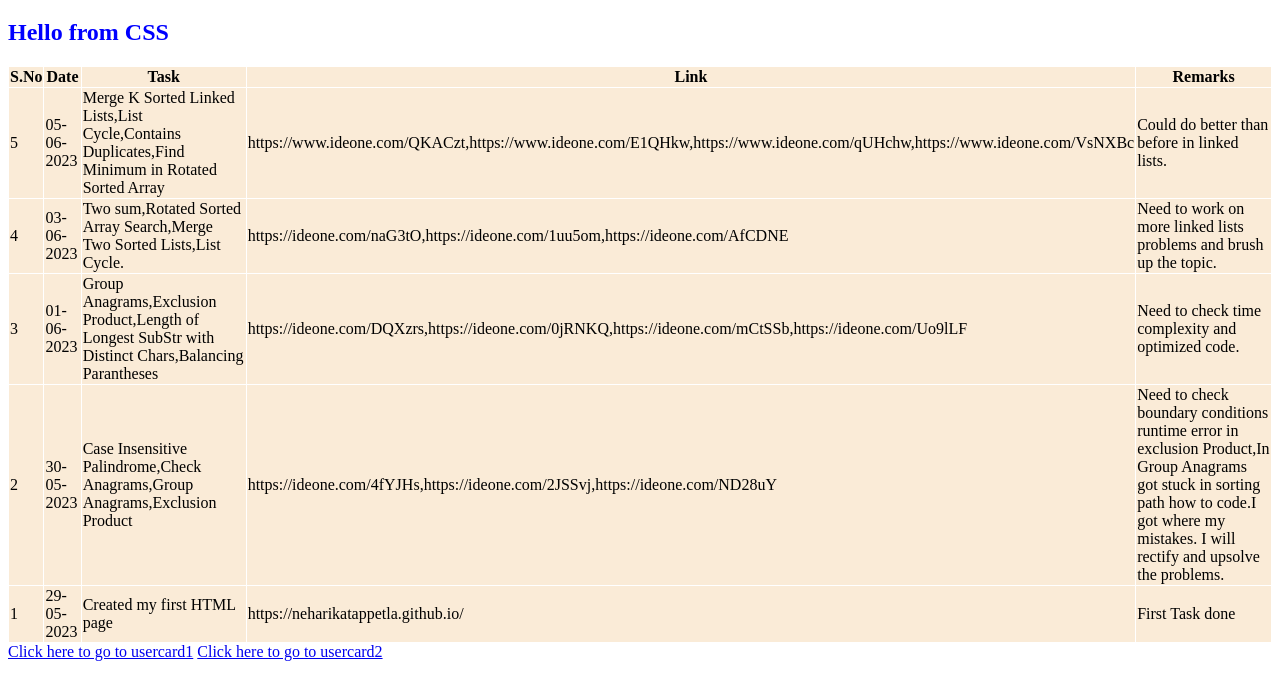
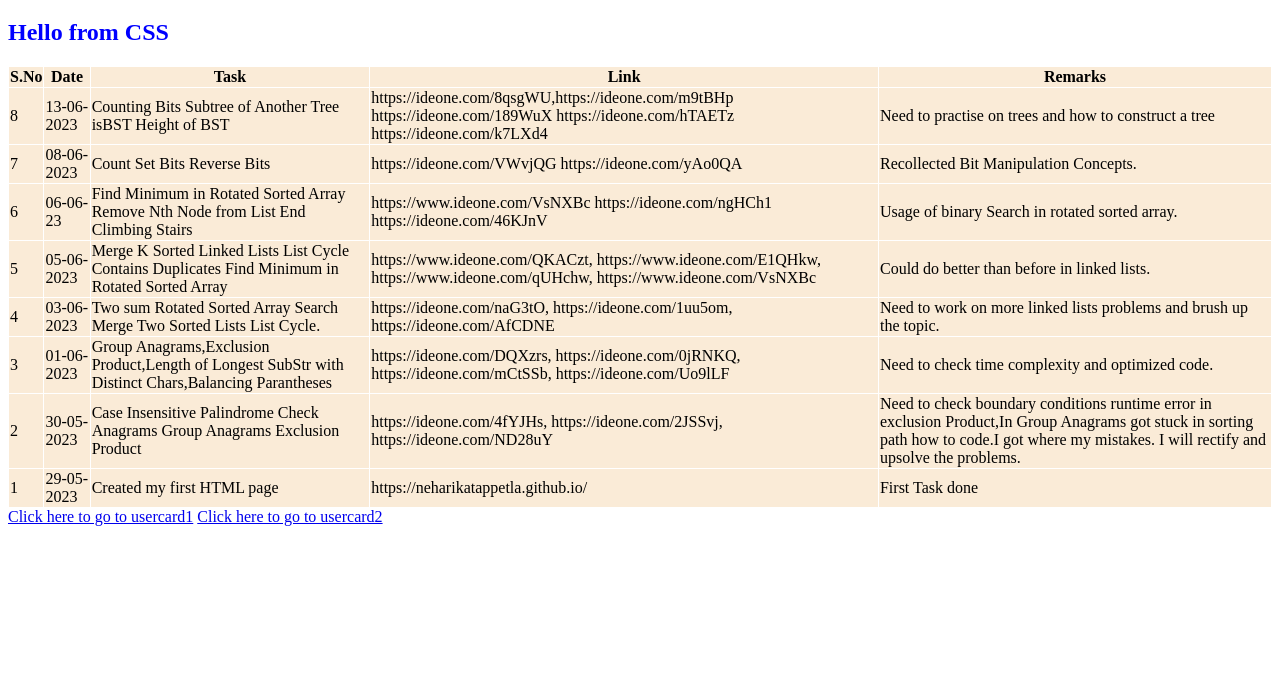
Before and after one commit to neharikatappetla/neharikatappetla.github.io, a plain HTML site: page index.html in a window 1280 px wide. Shown: the part 61-760 px from the top of the page. Drawn offline with Linux system fonts and the light colour scheme.

Commit message:
daily_progress

```diff
--- a/index.html
+++ b/index.html
@@ -20,31 +20,92 @@
             <th>Remarks</th>
         </tr>
         <tr>
+            <td>8</td>
+            <td>13-06-2023</td>
+            <td>Counting Bits
+                Subtree of Another Tree
+                isBST
+                Height of BST
+            </td>
+            <td>https://ideone.com/8qsgWU,https://ideone.com/m9tBHp
+                https://ideone.com/189WuX
+                https://ideone.com/hTAETz
+                https://ideone.com/k7LXd4
+            </td>
+            <td>Need to practise on trees and how to construct a tree</td>
+        </tr>
+        <tr>
+            <td>7</td>
+            <td>08-06-2023</td>
+            <td>Count Set Bits
+                Reverse Bits
+            </td>
+            <td>
+                https://ideone.com/VWvjQG
+                https://ideone.com/yAo0QA
+            </td>
+            <td>
+                Recollected Bit Manipulation Concepts.
+            </td>
+        </tr>
+        <tr>
+            <td>6</td>
+            <td>06-06-23</td>
+            <td>Find Minimum in Rotated Sorted Array
+                Remove Nth Node from List End
+                Climbing Stairs
+            </td>
+            <td>https://www.ideone.com/VsNXBc
+                https://ideone.com/ngHCh1
+                https://ideone.com/46KJnV
+            </td>
+            <td>Usage of binary Search in rotated sorted array.</td>
+        </tr>
+        <tr>
             <td>5</td>
             <td>05-06-2023</td>
-            <td>Merge K Sorted Linked Lists,List Cycle,Contains Duplicates,Find Minimum in Rotated Sorted Array</td>
-            <td>https://www.ideone.com/QKACzt,https://www.ideone.com/E1QHkw,https://www.ideone.com/qUHchw,https://www.ideone.com/VsNXBc</td>
+            <td>Merge K Sorted Linked Lists
+                List Cycle
+                Contains Duplicates
+                Find Minimum in Rotated Sorted Array</td>
+            <td>https://www.ideone.com/QKACzt,
+                https://www.ideone.com/E1QHkw,
+                https://www.ideone.com/qUHchw,
+                https://www.ideone.com/VsNXBc</td>
             <td>Could do better than before in linked lists.</td>
         </tr>
         <tr>
             <td>4</td>
             <td>03-06-2023</td>
-            <td>Two sum,Rotated Sorted Array Search,Merge Two Sorted Lists,List Cycle.</td>
-            <td>https://ideone.com/naG3tO,https://ideone.com/1uu5om,https://ideone.com/AfCDNE</td>
+            <td>Two sum
+                Rotated Sorted Array Search
+                Merge Two Sorted Lists
+                List Cycle.</td>
+            <td>https://ideone.com/naG3tO,
+                https://ideone.com/1uu5om,
+                https://ideone.com/AfCDNE</td>
             <td>Need to work on more linked lists problems and brush up the topic.</td>
         </tr>
         <tr>
             <td>3</td>
             <td>01-06-2023</td>
             <td>Group Anagrams,Exclusion Product,Length of Longest SubStr with Distinct Chars,Balancing Parantheses</td>
-            <td>https://ideone.com/DQXzrs,https://ideone.com/0jRNKQ,https://ideone.com/mCtSSb,https://ideone.com/Uo9lLF</td>
+            <td>https://ideone.com/DQXzrs,
+                https://ideone.com/0jRNKQ,
+                https://ideone.com/mCtSSb,
+                https://ideone.com/Uo9lLF</td>
             <td>Need to check time complexity and optimized code.</td>
         </tr>
         <tr>
             <td>2</td>
             <td>30-05-2023</td>
-            <td>Case Insensitive Palindrome,Check Anagrams,Group Anagrams,Exclusion Product</td>
-            <td>https://ideone.com/4fYJHs,https://ideone.com/2JSSvj,https://ideone.com/ND28uY</td>
+            <td>Case Insensitive Palindrome
+                Check Anagrams
+                Group Anagrams
+                Exclusion Product</td>
+            <td>https://ideone.com/4fYJHs,
+                https://ideone.com/2JSSvj,
+                https://ideone.com/ND28uY</td>
             <td>Need to check boundary conditions runtime error in exclusion Product,In Group Anagrams got stuck in sorting path how to code.I got where my mistakes. I will rectify and upsolve the problems.</td>
 
         </tr>
```
